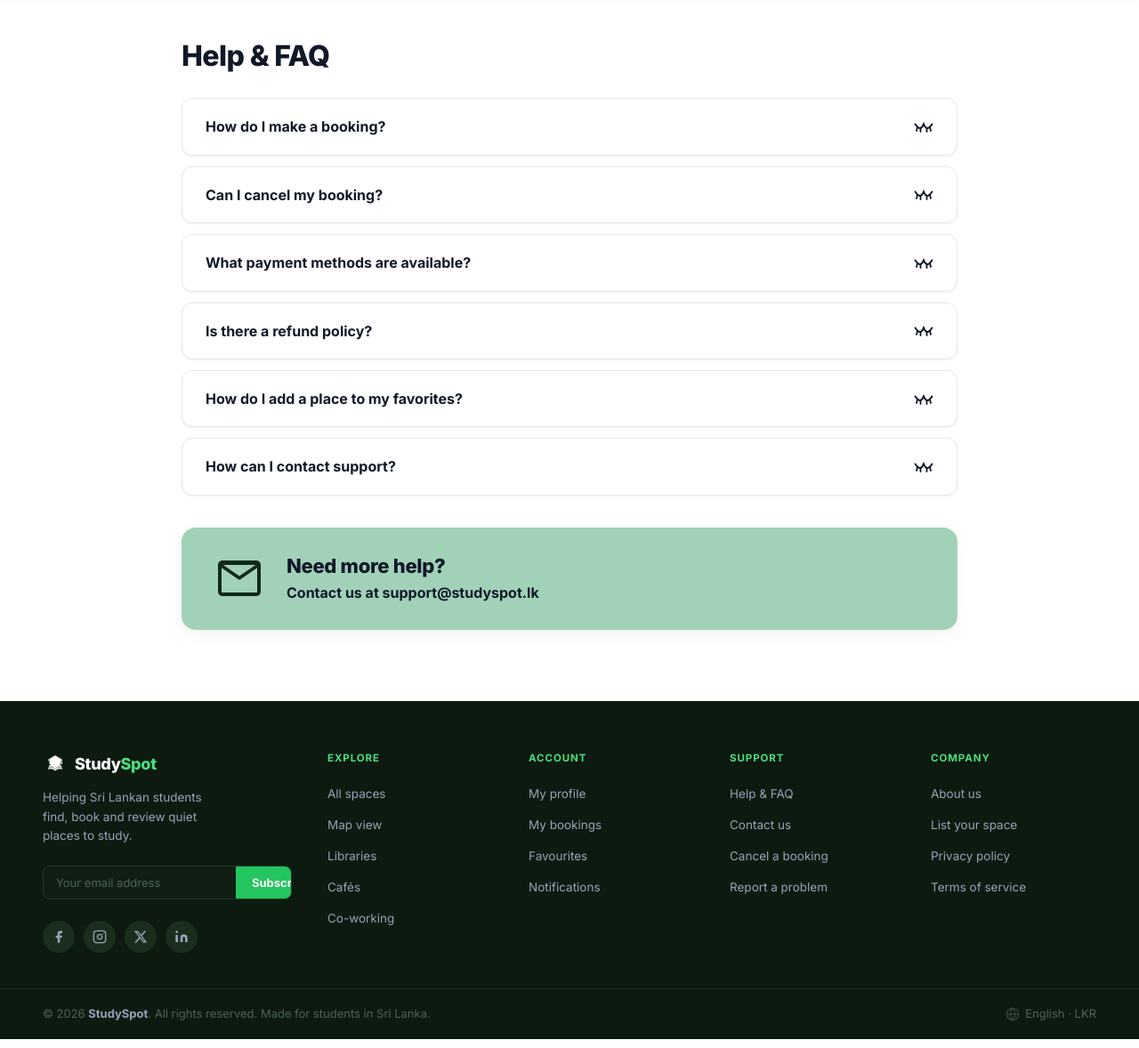
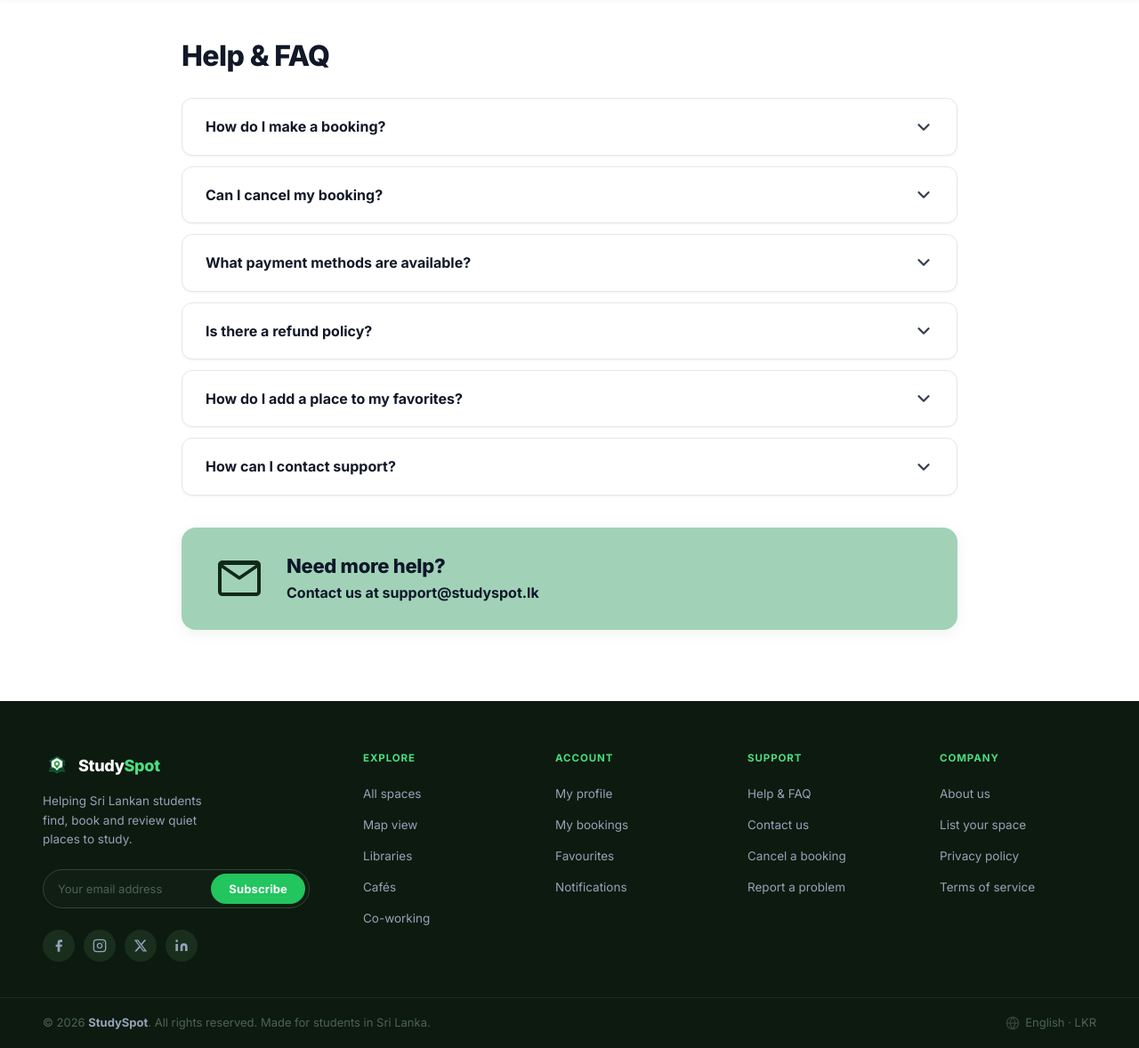
Before and after one commit to minurawic/study-spot, a PHP site: page /help.html in a window 1280 px wide. Shown: the part 68-1246 px from the top of the page at 89% size. Run offline with PHP 8.4, Linux system fonts and the light colour scheme; data comes from the database, SQL or seed files in the repository.

Commit message:
Modify footer

```diff
--- a/CSS/footer.css
+++ b/CSS/footer.css
@@ -17,7 +17,7 @@
   margin: 0 auto;
   padding: 56px 48px 40px;
   display: grid;
-  grid-template-columns: 280px repeat(4, 1fr);
+  grid-template-columns: 320px repeat(4, 1fr);
   gap: 40px;
 }
 
@@ -33,10 +33,10 @@
 }
 
 .footer-logo img {
-  width: 28px;
-  height: 28px;
+  width: 32px;
+  height: 32px;
   object-fit: contain;
-  filter: brightness(0) invert(1);
+  /* Keep original green logo color on dark background */
 }
 
 .footer-logo-text {
@@ -65,20 +65,23 @@
 .footer-subscribe {
   display: flex;
   align-items: center;
-  gap: 0;
-  border: 1px solid #1f3a25;
-  border-radius: 8px;
+  background: #111e14;
+  border: 1px solid #2a4a30;
+  border-radius: 999px;
   overflow: hidden;
   margin-bottom: 24px;
-  background: #111e14;
+  width: 100%;
+  max-width: 300px;
+  padding: 4px 4px 4px 16px;
 }
 
 .footer-subscribe input {
   flex: 1;
+  min-width: 0;
   background: transparent;
   border: none;
   outline: none;
-  padding: 10px 14px;
+  padding: 7px 0;
   font-size: 13px;
   color: #cbd5e1;
   font-family: inherit;
@@ -89,17 +92,19 @@
 }
 
 .footer-subscribe button {
+  flex-shrink: 0;
   background: #22c55e;
   border: none;
-  color: #fff;
+  color: #ffffff;
   font-size: 13px;
   font-weight: 700;
-  padding: 10px 18px;
+  padding: 9px 20px;
   cursor: pointer;
   font-family: inherit;
   transition: background 0.18s;
+  border-radius: 999px;
   white-space: nowrap;
-  flex-shrink: 0;
+  letter-spacing: 0.01em;
 }
 
 .footer-subscribe button:hover {
--- a/CSS/help.css
+++ b/CSS/help.css
@@ -135,8 +135,17 @@ a {
   align-items: center;
   justify-content: center;
   flex-shrink: 0;
-  color: #111827;
+  color: #374151;
   transition: transform 0.3s ease;
+}
+
+.faq-chevron {
+  width: 22px;
+  height: 22px;
+}
+
+.faq-item.active .faq-toggle-icon {
+  color: #1f7a3d;
 }
 
 .faq-item.active .faq-toggle-icon {
--- a/JS/help.js
+++ b/JS/help.js
@@ -1,5 +1,5 @@
 /* ============================================================
-   StudySpot – help.js
+   StudySpot â€“ help.js
    Frontend logic for Help & FAQ page + DB integration
    ============================================================ */
 
@@ -11,10 +11,10 @@ document.addEventListener('DOMContentLoaded', () => {
   const contactForm = document.getElementById('contactForm');
   const navAuthArea = document.getElementById('navAuthArea');
 
-  // ── Render Navbar Auth ───────────────────────────────────────
+  // â”€â”€ Render Navbar Auth â”€â”€â”€â”€â”€â”€â”€â”€â”€â”€â”€â”€â”€â”€â”€â”€â”€â”€â”€â”€â”€â”€â”€â”€â”€â”€â”€â”€â”€â”€â”€â”€â”€â”€â”€â”€â”€â”€â”€
   renderNavAuth();
 
-  // ── Initial Seed / Fallback FAQs (Exact match to PNG 1) ─────
+  // â”€â”€ Initial Seed / Fallback FAQs (Exact match to PNG 1) â”€â”€â”€â”€â”€
   const fallbackFaqs = [
     {
       id: 1,
@@ -48,7 +48,7 @@ document.addEventListener('DOMContentLoaded', () => {
     }
   ];
 
-  // ── Load FAQs from MySQL Database ───────────────────────────
+  // â”€â”€ Load FAQs from MySQL Database â”€â”€â”€â”€â”€â”€â”€â”€â”€â”€â”€â”€â”€â”€â”€â”€â”€â”€â”€â”€â”€â”€â”€â”€â”€â”€â”€
   async function loadFaqs() {
     try {
       const response = await fetch('php/get_faqs.php');
@@ -65,21 +65,16 @@ document.addEventListener('DOMContentLoaded', () => {
     renderFaqItems(fallbackFaqs);
   }
 
-  // ── Render FAQ DOM ──────────────────────────────────────────
+  // â”€â”€ Render FAQ DOM â”€â”€â”€â”€â”€â”€â”€â”€â”€â”€â”€â”€â”€â”€â”€â”€â”€â”€â”€â”€â”€â”€â”€â”€â”€â”€â”€â”€â”€â”€â”€â”€â”€â”€â”€â”€â”€â”€â”€â”€â”€â”€
   function renderFaqItems(faqs) {
     if (!faqListContainer) return;
     faqListContainer.innerHTML = faqs.map((faq, index) => `
       <div class="faq-item" id="faq-${faq.id || index}">
         <button class="faq-header" type="button" aria-expanded="false" onclick="toggleFaq(this)">
           <span class="faq-question">${escapeHtml(faq.question)}</span>
-          <span class="faq-toggle-icon" aria-hidden="true">
-            <!-- Custom curved eyelid / eyelash icon matching PNG 1 -->
-            <svg width="22" height="13" viewBox="0 0 22 13" fill="none" xmlns="http://www.w3.org/2000/svg">
-              <path d="M1.5 3.5C5.5 9.5 8.5 9.5 11 3.5C13.5 9.5 16.5 9.5 20.5 3.5" stroke="#111827" stroke-width="2" stroke-linecap="round"/>
-              <line x1="4" y1="7" x2="3" y2="11" stroke="#111827" stroke-width="1.8" stroke-linecap="round"/>
-              <line x1="7.5" y1="8.5" x2="7.5" y2="12" stroke="#111827" stroke-width="1.8" stroke-linecap="round"/>
-              <line x1="14.5" y1="8.5" x2="14.5" y2="12" stroke="#111827" stroke-width="1.8" stroke-linecap="round"/>
-              <line x1="18" y1="7" x2="19" y2="11" stroke="#111827" stroke-width="1.8" stroke-linecap="round"/>
+                    <span class="faq-toggle-icon" aria-hidden="true">
+            <svg class="faq-chevron" width="22" height="22" viewBox="0 0 24 24" fill="none" stroke="currentColor" stroke-width="2.5" stroke-linecap="round" stroke-linejoin="round">
+              <polyline points="6 9 12 15 18 9"/>
             </svg>
           </span>
         </button>
@@ -92,7 +87,7 @@ document.addEventListener('DOMContentLoaded', () => {
     `).join('');
   }
 
-  // ── Toggle Accordion ─────────────────────────────────────────
+  // â”€â”€ Toggle Accordion â”€â”€â”€â”€â”€â”€â”€â”€â”€â”€â”€â”€â”€â”€â”€â”€â”€â”€â”€â”€â”€â”€â”€â”€â”€â”€â”€â”€â”€â”€â”€â”€â”€â”€â”€â”€â”€â”€â”€â”€â”€
   window.toggleFaq = function(headerBtn) {
     const item = headerBtn.closest('.faq-item');
     if (!item) return;
@@ -117,7 +112,7 @@ document.addEventListener('DOMContentLoaded', () => {
     }
   };
 
-  // ── Contact Modal Handlers ──────────────────────────────────
+  // â”€â”€ Contact Modal Handlers â”€â”€â”€â”€â”€â”€â”€â”€â”€â”€â”€â”€â”€â”€â”€â”€â”€â”€â”€â”€â”€â”€â”€â”€â”€â”€â”€â”€â”€â”€â”€â”€â”€â”€
   if (contactBtn) {
     contactBtn.addEventListener('click', (e) => {
       e.preventDefault();
@@ -151,7 +146,7 @@ document.addEventListener('DOMContentLoaded', () => {
     });
   }
 
-  // ── Navbar Auth Helper ──────────────────────────────────────
+  // â”€â”€ Navbar Auth Helper â”€â”€â”€â”€â”€â”€â”€â”€â”€â”€â”€â”€â”€â”€â”€â”€â”€â”€â”€â”€â”€â”€â”€â”€â”€â”€â”€â”€â”€â”€â”€â”€â”€â”€â”€â”€â”€â”€
   function renderNavAuth() {
     if (!navAuthArea) return;
     const user = JSON.parse(localStorage.getItem('studyspot_user') || 'null');
@@ -183,6 +178,6 @@ document.addEventListener('DOMContentLoaded', () => {
       .replace(/"/g, '&quot;');
   }
 
-  // ── Init ────────────────────────────────────────────────────
+  // â”€â”€ Init â”€â”€â”€â”€â”€â”€â”€â”€â”€â”€â”€â”€â”€â”€â”€â”€â”€â”€â”€â”€â”€â”€â”€â”€â”€â”€â”€â”€â”€â”€â”€â”€â”€â”€â”€â”€â”€â”€â”€â”€â”€â”€â”€â”€â”€â”€â”€â”€â”€â”€â”€â”€
   loadFaqs();
 });
```
Also changed, not shown: CSS/map.css (+23 -19 lines).
